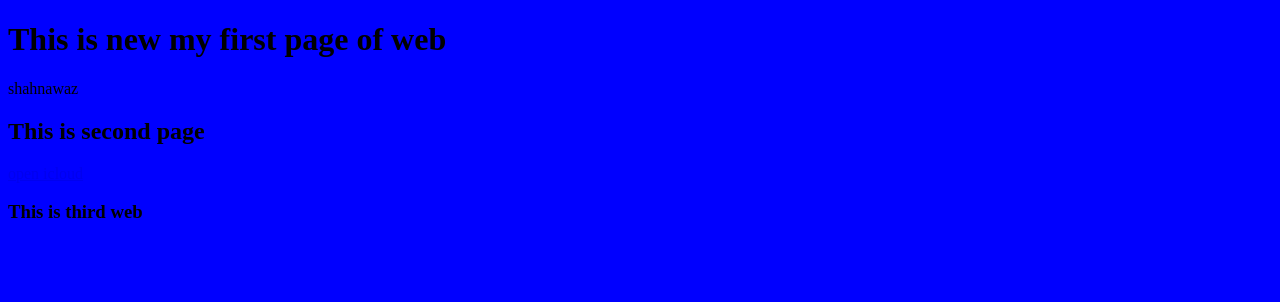
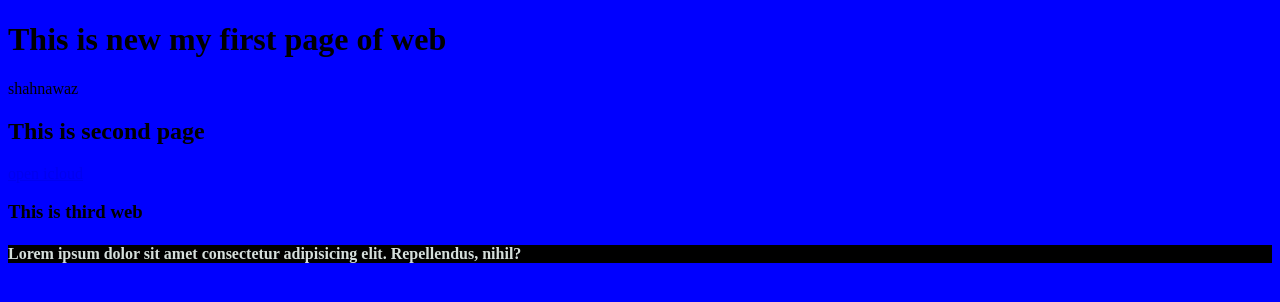
Before and after one commit to Shahnawaz-Tanwar/page, a plain HTML site: page index.html in a window 1280 px wide. Drawn offline with Linux system fonts and the light colour scheme.

Commit message:
work on branch desingenr

```diff
--- a/index.html
+++ b/index.html
@@ -1,5 +1,6 @@
 <!DOCTYPE html>
 <html lang="en">
+
 <head>
     <meta charset="UTF-8">
     <meta name="viewport" content="width=device-width, initial-scale=1.0">
@@ -8,11 +9,12 @@
     </title>
     <link rel="stylesheet" href="style.css">
 </head>
+
 <body>
     <h1>
         This is new my first page of web
     </h1>
-   <p>shahnawaz</p>
+    <p>shahnawaz</p>
 
 
     <h2>
@@ -21,6 +23,8 @@
     <a href="https://gu.icloudems.com"> open icloud</a>
     <h3>
         This is third web
+        <h4 class="a">Lorem ipsum dolor sit amet consectetur adipisicing elit. Repellendus, nihil?</h4>
 
 </body>
+
 </html>
--- a/style.css
+++ b/style.css
@@ -1,3 +1,7 @@
 body {
     background-color: blue;
 }
+.a{
+    background-color: black;
+    color: rgb(213, 222, 219);
+}
```
